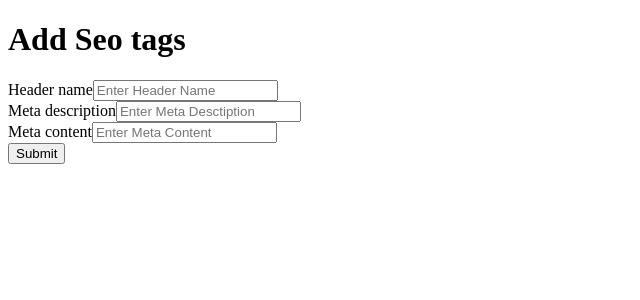
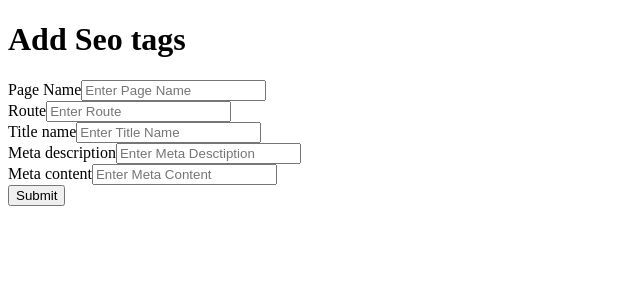
Before and after one commit to DevelonsDevelopers/HelpzerzzAdmin, a Next.js app: page /Seo/SeoAddEdit in a window 1280 px wide. Shown: the top 300 px of the page, without its empty margins (0-640 px from the left). Built offline with nearby package versions, Linux system fonts and the light colour scheme.

Commit message:
seo list add edit update

```diff
--- a/src/pages/Seo/SeoAddEdit.jsx
+++ b/src/pages/Seo/SeoAddEdit.jsx
@@ -16,7 +16,7 @@ const SeoAddEdit = ({edit = false}) => {
             <div className="lg:grid lg:grid-cols-2 flex-wrap mt-3">
               <div className="w-[100%] px-5 py-2 mt-2">
                 <label className="block text-[12px] ml-3 font-medium uppercase">
-                  Header name
+                  Page Name
                 </label>
                 <input
                   type="text"
@@ -25,7 +25,37 @@ const SeoAddEdit = ({edit = false}) => {
                 //   value={userData.name}
                 //   onChange={(e) => handleChange(e)}
                   className={`pl-4 block py-[9px] w-full text-sm bg-gray-50 rounded-[9px] border-[1px] `}
-                  placeholder="Enter Header Name"
+                  placeholder="Enter Page Name"
+                />
+              </div>
+              <div className="w-[100%] px-5 py-2 mt-2">
+                <label className="block text-[12px] ml-3 font-medium uppercase">
+                  Route
+                </label>
+                <input
+                  type="text"
+                //   name={names[1]}
+                  required
+                //   value={userData.username}
+                //   onChange={(e) => handleChange(e)}
+                  className={`pl-4 block py-[9px] w-full text-sm bg-gray-50 rounded-[9px] border-[1px]`}
+                  placeholder="Enter Route"
+                />
+              </div>
+            </div>
+            <div className="lg:grid lg:grid-cols-2 flex-wrap mt-3">
+              <div className="w-[100%] px-5 py-2 mt-2">
+                <label className="block text-[12px] ml-3 font-medium uppercase">
+                  Title name
+                </label>
+                <input
+                  type="text"
+                //   name={names[0]}
+                  required
+                //   value={userData.name}
+                //   onChange={(e) => handleChange(e)}
+                  className={`pl-4 block py-[9px] w-full text-sm bg-gray-50 rounded-[9px] border-[1px] `}
+                  placeholder="Enter Title Name"
                 />
               </div>
               <div className="w-[100%] px-5 py-2 mt-2">
```
Also changed, not shown: src/pages/Seo/ManageSeo.jsx (+8 -3 lines).
